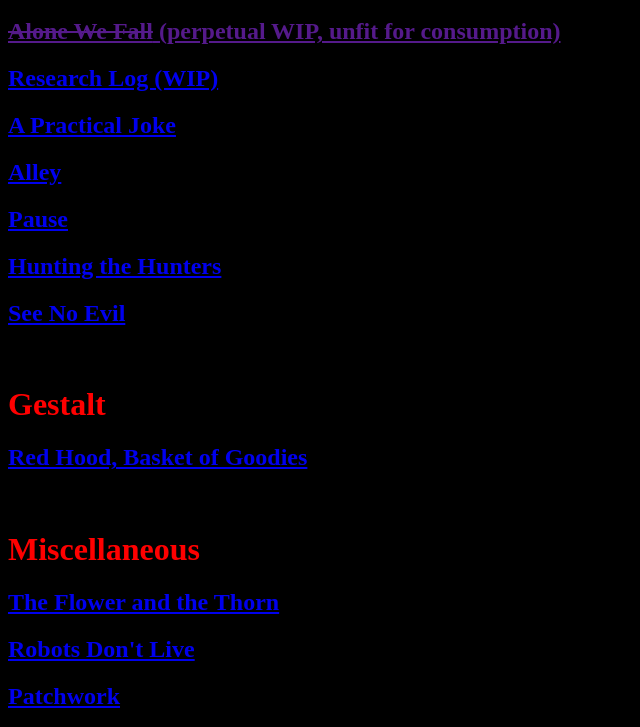
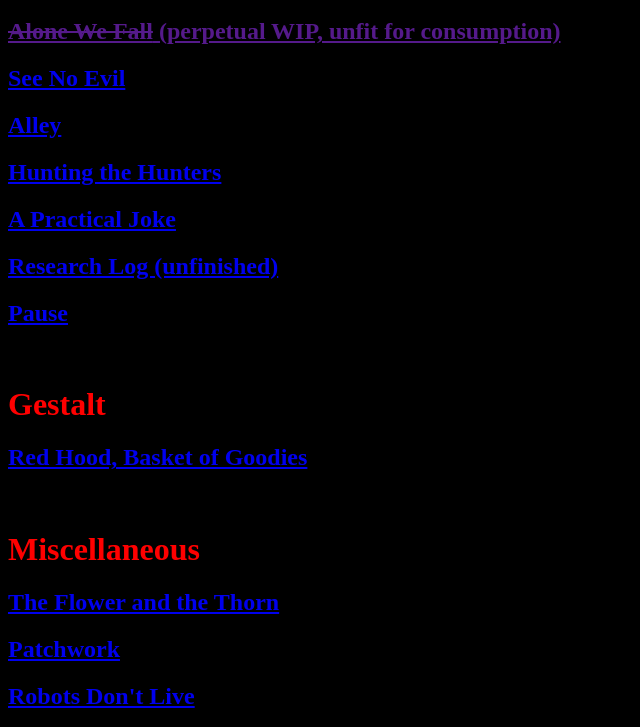
Before and after one commit to Gregory-Swan/gregs-page, a plain HTML site: page writing.html in a window 1280 px wide. Shown: the part 663-1390 px from the top of the page, without its empty margins (0-640 px from the left). Drawn offline with Linux system fonts and the light colour scheme.

Commit message:
Update writing.html

```diff
--- a/writing.html
+++ b/writing.html
@@ -16,33 +16,37 @@
 <p style="color:red;font-size:22px"><i>"Did Somebody Say 'Yes Please Shove Those Paragraphs Down My Throat Violently'?"</i></p>
 <p style="color:red;font-size:18px">Here you will find a tasteful selection of various written works authored by yours truly. Some of them might even be finished.<br>Addendum: defacement via the comment function is punishable by death.</p>
 <br>
+
 <h1 style="color:red;">The Continent</h1>
 <h2 style="color:red;"><a href="https://docs.google.com/document/d/1TiYxZwlzcWCZHWz8KM40Gk6T2YBRoW1HKmT_3Og8AW0/edit?usp=sharing">Stargazers</a></h1>
 <h2 style="color:red;"><a href=""><s>Discindo Procedure</s> (rolled into Stargazers as a prologue)</a></h2>
 <h2 style="color:red;"><a href="https://docs.google.com/document/d/18L1BaGIukbAfFiYB37xQilwyRp6ynAobWonwzNLzjNk/edit?usp=sharing">Little Assassins' Carol</a></h2>
 <br>
+
 <h1 style="color:red;">Galaxy Prime</h1>
 <h2 style="color:red;"><a href=""><s>Alone We Fall</s> (perpetual WIP, unfit for consumption)</a></h2>
-<h2 style="color:red;"><a href="https://docs.google.com/document/d/1ARdcr1gFmRVU4U0JTsNR29NBAbJZAXzOAkhp-K1YFRA/edit?usp=sharing">Research Log (WIP)</a></h1>
+<h2 style="color:red;"><a href="https://docs.google.com/document/d/1aHrJyMPFNt2GVbOpa4IOb4RhEZ7LxipCJiUxAVC5pFk/edit?usp=sharing">See No Evil</a></h2>
+<h2 style="color:red;"><a href="https://docs.google.com/document/d/1lMk4iCfBrizw4q7YgAij5_bUm7NhV3HkVIpf0ki2UIQ/edit?usp=sharing">Alley</a></h2>
+<h2 style="color:red;"><a href="https://docs.google.com/document/d/1jQHUCjdPwRmrNlvo3CyEhpbwDTmPAdvYEUDjNCpAfsA/edit?usp=sharing">Hunting the Hunters</a></h2>
 <h2 style="color:red;"><a href="https://docs.google.com/document/d/15bRDDAcwbe0UTgmHyBYNMZu69wUft1ukhDeXJ4-aoOI/edit?usp=sharing">A Practical Joke</a></h2>
-<h2 style="color:red;"><a href="https://docs.google.com/document/d/1lMk4iCfBrizw4q7YgAij5_bUm7NhV3HkVIpf0ki2UIQ/edit?usp=sharing">Alley</a></h2>
+<h2 style="color:red;"><a href="https://docs.google.com/document/d/1ARdcr1gFmRVU4U0JTsNR29NBAbJZAXzOAkhp-K1YFRA/edit?usp=sharing">Research Log (unfinished)</a></h1>
 <h2 style="color:red;"><a href="https://docs.google.com/document/d/10570bxiva0FiXO0ZutO87Ep-Sm14765rRnzN6_gCX_o/edit?usp=sharing">Pause</a></h2>
-<h2 style="color:red;"><a href="https://docs.google.com/document/d/1jQHUCjdPwRmrNlvo3CyEhpbwDTmPAdvYEUDjNCpAfsA/edit?usp=sharing">Hunting the Hunters</a></h2>
-<h2 style="color:red;"><a href="https://docs.google.com/document/d/1aHrJyMPFNt2GVbOpa4IOb4RhEZ7LxipCJiUxAVC5pFk/edit?usp=sharing">See No Evil</a></h2>
 <br>
+
 <h1 style="color:red;">Gestalt</h1>
 <h2 style="color:red;"><a href="https://docs.google.com/document/d/1czd7d31VsGhzMTbrpvKpZH2v4dQQXVTx6NeMOC54Jec/edit?usp=sharing">Red Hood, Basket of Goodies</a></h1>
 <br>
+
 <h1 style="color:red;">Miscellaneous</h1>
 <h2 style="color:red;"><a href="https://docs.google.com/document/d/1B9edpiXLK4f4Q-wN2pwtONIEHjP11h7C2fHb5k4gkSY/edit?usp=sharing">The Flower and the Thorn</a></h1>
+<h2 style="color:red;"><a href="https://docs.google.com/document/d/1orX4Jx4WcYdGGfT3k-UAd9HBNJoOxeGbgiHHQaPNjNk/edit?usp=sharing">Patchwork</a></h2>
 <h2 style="color:red;"><a href="https://docs.google.com/document/d/1B9Nkb9KUa4UyK430lCEPfVdot_5Z6pDSXbWMpgWXLyY/edit?usp=sharing">Robots Don't Live</a></h1>
-<h2 style="color:red;"><a href="https://docs.google.com/document/d/1orX4Jx4WcYdGGfT3k-UAd9HBNJoOxeGbgiHHQaPNjNk/edit?usp=sharing">Patchwork</a></h2>
 <h2 style="color:red;"><a href="https://docs.google.com/document/d/1Xq2m78FNeUlyoPTwyzt2ci9KDEKSKQZG6xo1DaA8Dro/edit?usp=sharing">Interface Session Log</a></h2>
 <br>
+
 <h1 style="color:red;">Fanfiction</h1>
+<h2 style="color:red;"><a href="https://docs.google.com/document/d/1TztlxkZJQsRn28Qbm6MSDq7makiOdI6d0SoBTejsQhA/edit?usp=sharing">Death Road to Canada - Diary</a></h2>
 <h2 style="color:red;"><a href="https://docs.google.com/document/d/1Ej-WIup0k5DO2_pw-K4wAv-elk1IuNDSfkYlPKMGvdQ/edit?usp=sharing">Split Fates</a></h2>
-<h2 style="color:red;"><a href="https://docs.google.com/document/d/1TztlxkZJQsRn28Qbm6MSDq7makiOdI6d0SoBTejsQhA/edit?usp=sharing">Death Road to Canada - Diary</a></h2>
-
 
 <br>
 <br>
```
